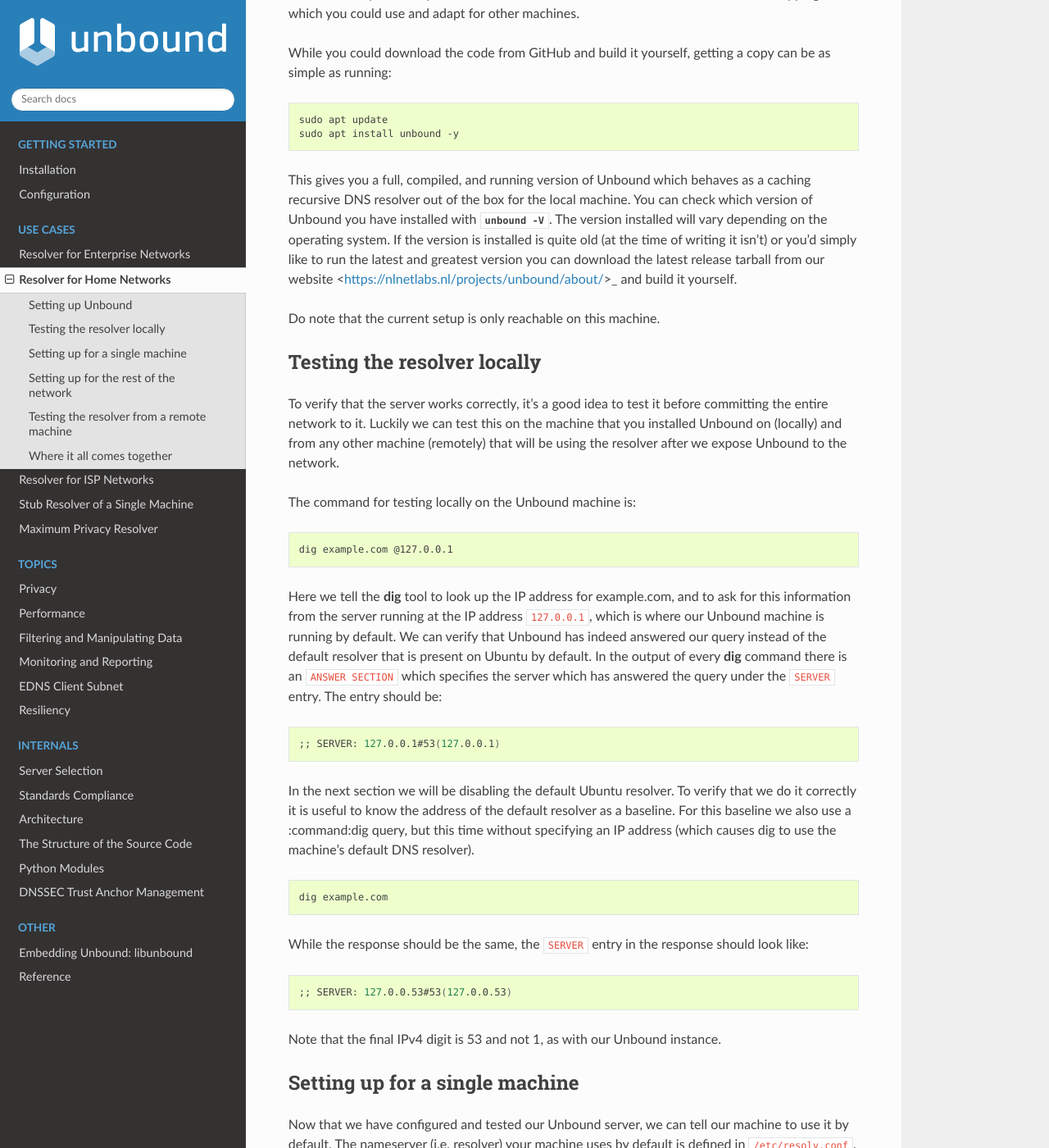
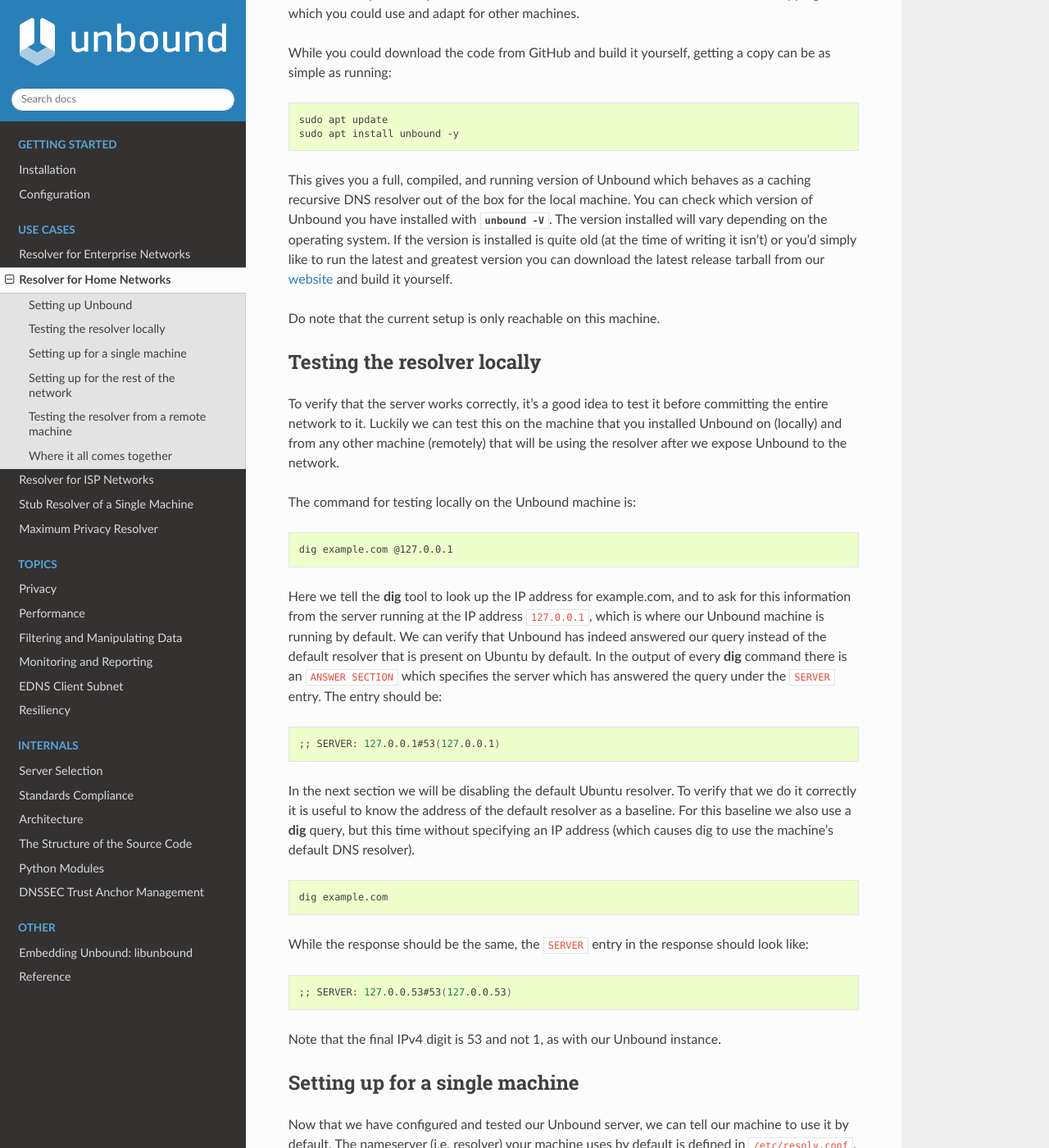
Before and after one commit to NLnetLabs/unbound-manual, a Sphinx documentation site: the page built from source/use-cases/home-resolver.rst, in a window 1280 px wide and 1400 px high, scrolled down 859 px. Shown: the whole window at 82% size. Built offline with Sphinx 7.4.7 and the Read the Docs theme 2.0.0, drawn with Linux system fonts in a browser that asks for light colours.

Commit message:
Fix link

```diff
--- a/source/use-cases/home-resolver.rst
+++ b/source/use-cases/home-resolver.rst
@@ -29,7 +29,7 @@ While you could download the code from GitHub and build it yourself, getting a c
 	sudo apt update
 	sudo apt install unbound -y
 
-This gives you a full, compiled, and running version of Unbound which behaves as a caching recursive DNS resolver out of the box for the local machine. You can check which version of Unbound you have installed with :option:`unbound -V`. The version installed will vary depending on the operating system. If the version is installed is quite old (at the time of writing it isn't) or you'd simply like to run the latest and greatest version you can download the latest release tarball from our website <https://nlnetlabs.nl/projects/unbound/about/>_ and build it yourself.
+This gives you a full, compiled, and running version of Unbound which behaves as a caching recursive DNS resolver out of the box for the local machine. You can check which version of Unbound you have installed with :option:`unbound -V`. The version installed will vary depending on the operating system. If the version is installed is quite old (at the time of writing it isn't) or you'd simply like to run the latest and greatest version you can download the latest release tarball from our `website <https://nlnetlabs.nl/projects/unbound/about/>`_ and build it yourself.
 
 Do note that the current setup is only reachable on this machine.
 
@@ -51,7 +51,7 @@ We can verify that Unbound has indeed answered our query instead of the default
 
 	;; SERVER: 127.0.0.1#53(127.0.0.1)
 
-In the next section we will be disabling the default Ubuntu resolver. To verify that we do it correctly it is useful to know the address of the default resolver as a baseline. For this baseline we also use a :command:dig query, but this time without specifying an IP address (which causes dig to use the machine's default DNS resolver).
+In the next section we will be disabling the default Ubuntu resolver. To verify that we do it correctly it is useful to know the address of the default resolver as a baseline. For this baseline we also use a :command:`dig` query, but this time without specifying an IP address (which causes dig to use the machine's default DNS resolver).
 
 .. code-block:: bash
 
```
